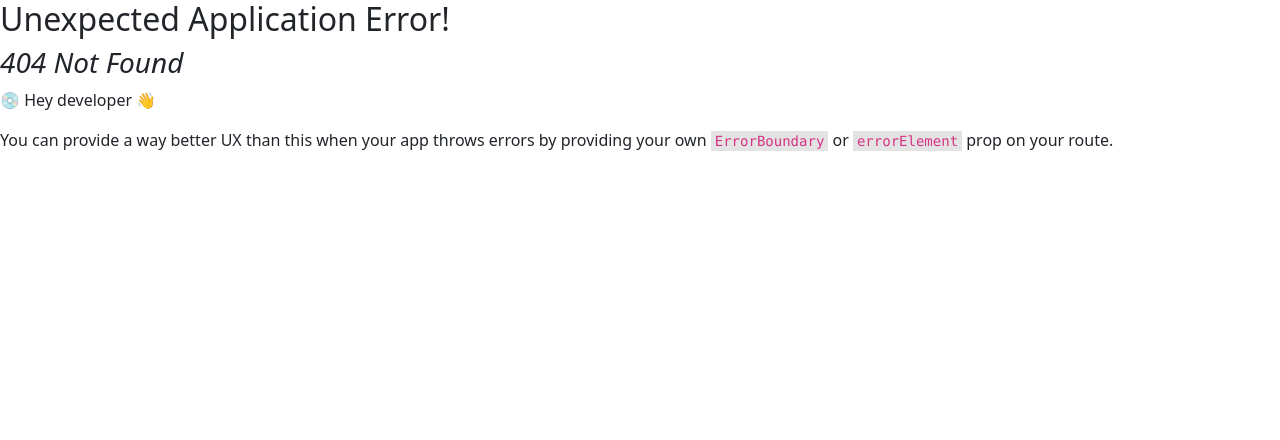
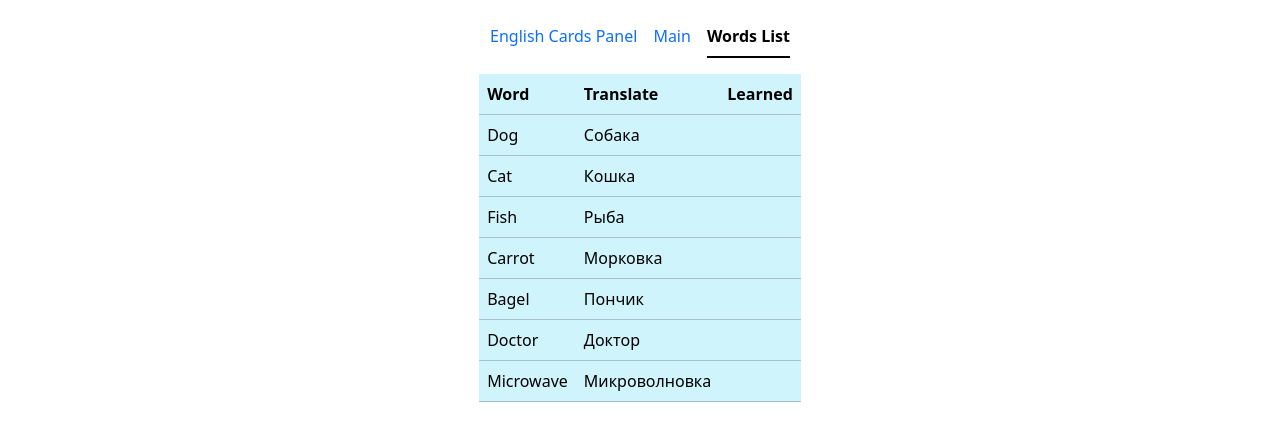
Before and after one commit to Tortik217/EnglishCards_React, a React (Vite) app: page /list in a window 1280 px wide. Before the commit this address had no page. Shown: the top 440 px of the page. Built offline with nearby package versions, Linux system fonts and the light colour scheme.

Commit message:
add wordsList p1

```diff
--- a/src/routes/pages/components/EngCardsPanel/EngCardsPanel.jsx
+++ b/src/routes/pages/components/EngCardsPanel/EngCardsPanel.jsx
@@ -6,7 +6,7 @@ import { clearCash } from "@/data/forStorage";
 
 function EndCardsPanel() {
   const wordsFromLoader = useLoaderData();
-  const [words, setWords] = useState(wordsFromLoader);
+  const [words, setWords] = useState(resetChoices(wordsFromLoader));
   const [currentIndex, setCurrentIndex] = useState(0);
 
   if (!words || words.length === 0) {
@@ -22,12 +22,19 @@ function EndCardsPanel() {
 
   const currentWord = words[currentIndex];
 
-  const isDisabled = currentWord.choice === 'dont' ? true : false
+  const isDisabled = currentWord.choice === "dont" ? true : false;
 
   function nextCard() {
-    setCurrentIndex((prevIndex) =>
-      prevIndex + 1 < words.length ? prevIndex + 1 : 0
-    );
+    if (currentIndex + 1 < words.length) {
+      setCurrentIndex((prev) => prev + 1);
+    } else {
+      const remaining = words
+        .filter((word) => word.choice !== "know")
+        .map((word) => ({ ...word, choice: null }));
+
+      setWords(remaining);
+      setCurrentIndex(0);
+    }
   }
 
   function handleChoice(wordText, userChoice) {
@@ -48,10 +55,21 @@ function EndCardsPanel() {
     }
   }
 
+  function resetChoices(data) {
+    return data.map((word) => ({ ...word, choice: null }));
+  }
+
+  function handleClearCache() {
+    clearCash();
+    const resetWords = resetChoices(wordsFromLoader);
+    setWords(resetWords);
+    setCurrentIndex(0);
+  }
+
   return (
     <div className="wrapper d-flex flex-column align-items-center gap-4">
-      <button onClick={clearCash} className="btn btn-primary">
-        Clear Cash
+      <button onClick={handleClearCache} className="btn btn-primary">
+        Clear Cache
       </button>
       <Card
         word={currentWord.word}
@@ -67,7 +85,11 @@ function EndCardsPanel() {
         </div>
       )}
 
-      <button onClick={nextCard} className="btn btn-primary" disabled={isDisabled}>
+      <button
+        onClick={nextCard}
+        className="btn btn-primary"
+        disabled={isDisabled}
+      >
         Next
       </button>
     </div>
--- a/src/routes/pages/components/Header/Header.jsx
+++ b/src/routes/pages/components/Header/Header.jsx
@@ -5,7 +5,7 @@ function Header() {
     <ul className="nav nav-underline m-3">
       <li className="nav-item">
         <NavLink className="nav-link" aria-current="page" to={"/"}>
-          Country Panel
+          English Cards Panel
         </NavLink>
       </li>
       <li className="nav-item">
@@ -13,6 +13,11 @@ function Header() {
           Main
         </NavLink>
       </li>
+      <li className="nav-item">
+        <NavLink className="nav-link" to={"list"}>
+          Words List
+        </NavLink>
+      </li>
     </ul>
   );
 }
--- /dev/null
+++ b/src/routes/pages/components/WordsList/WordsList.jsx
@@ -0,0 +1,29 @@
+import { useLoaderData } from "react-router-dom";
+import React, { useState } from "react";
+
+export default function WordsList() {
+
+  const wordsFromLoader = useLoaderData()
+  const [words, setWords] = useState(wordsFromLoader);
+
+  return (
+    <table className=" table table-info">
+      <thead>
+        <tr>
+          <th>Word</th>
+          <th>Translate</th>
+          <th>Learned</th>
+        </tr>
+      </thead>
+      <tbody>
+        {words.map((word, index) => (
+          <tr key={index}>
+            <td>{word.word}</td>
+            <td>{word.translate}</td>
+            <td>{word.choice}</td>
+          </tr>
+        ))}
+      </tbody>
+    </table>
+  )
+}
--- a/src/routes/router.jsx
+++ b/src/routes/router.jsx
@@ -1,8 +1,8 @@
 import { createBrowserRouter } from "react-router-dom";
-import EngCardsPanel from '@/routes/pages/components/EngCardsPanel/EngCardsPanel'
+import EngCardsPanel from "@/routes/pages/components/EngCardsPanel/EngCardsPanel";
 import { getCards } from "@/data/forStorage";
 import Root from "./root";
-
+import WordsList from "@/routes/pages/components/WordsList/WordsList";
 
 const router = createBrowserRouter([
   {
@@ -11,11 +11,16 @@ const router = createBrowserRouter([
     children: [
       {
         index: true,
-        element:  <EngCardsPanel />,
+        element: <EngCardsPanel />,
+        loader: getCards,
+      },
+      {
+        path: "list",
+        element: <WordsList />,
         loader: getCards,
       },
     ],
   },
 ]);
 
-export default router
+export default router;
```
Also changed, not shown: src/routes/pages/components/WordsList/WordsList.css (added).
